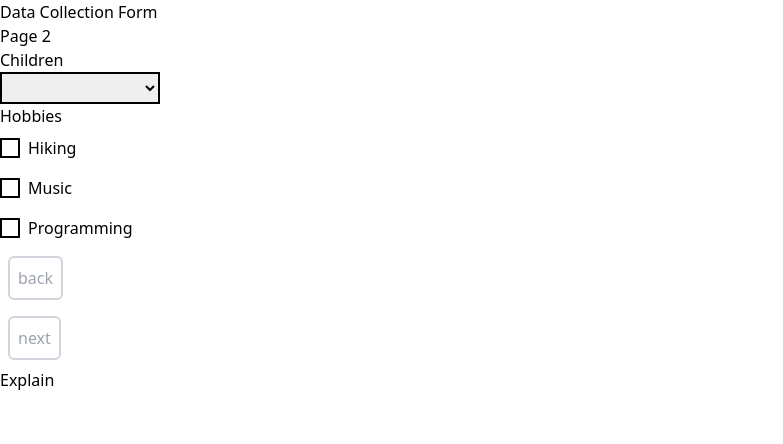
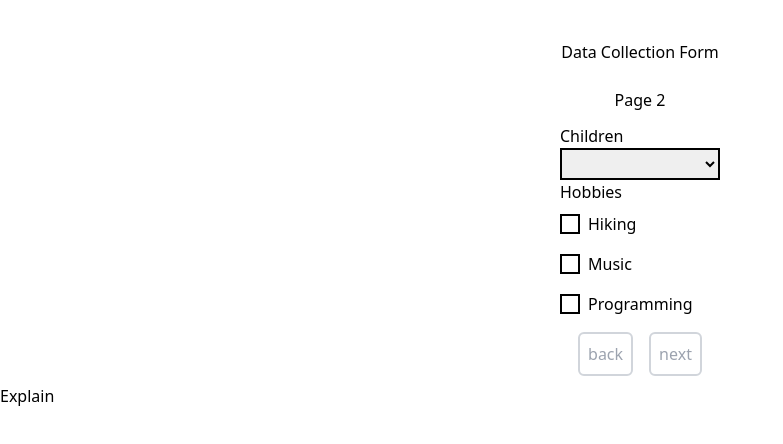
Before and after one commit to plutownium/westland-plain, a plain HTML site: page index.html in a window 1280 px wide. Both pictures are taken after a click on the button "next". Shown: the whole page, without its empty margins (0-783 px from the left). Drawn offline with nearby package versions, Linux system fonts and the light colour scheme.

Commit message:
align buttons horizontally; minor spacing adjustments

```diff
--- a/index.html
+++ b/index.html
@@ -12,10 +12,10 @@
     <script src="https://cdn.tailwindcss.com"></script>
 </head>
 <body>
-    <div>
+    <div class="flex justify-center mt-10 mb-6">
         <h1>Data Collection Form</h1>
     </div>
-    <main>
+    <main class="flex flex-col items-center">
     </main>
     <button onclick="explain()">Explain</button>
 </body>
--- a/render.js
+++ b/render.js
@@ -51,7 +51,7 @@ class Render {
             .join("");
 
         const header = this.makeHeader(page);
-        const buttons = this.makeButtons(page);
+        const buttons = `<div class="flex">${this.makeButtons(page)}</div>`;
         html = header + html + buttons;
         // console.log(html, "189rm");
         // console.log(this.target, 209);
@@ -65,7 +65,7 @@ class Render {
             </div>
         `;
         const header = this.makeHeader(page);
-        const buttons = this.makeButtons(page);
+        const buttons = `<div class="flex">${this.makeButtons(page)}</div>`;
         this.target.innerHTML = header + html + buttons;
     }
 
@@ -75,7 +75,7 @@ class Render {
 
     makeHeader(page) {
         return `
-            <div>
+            <div class="mb-3">
                 <h2>Page ${page}</h2>
             </div>
         `;
@@ -162,6 +162,7 @@ class Render {
                                 .childNodes[1].innerHTML;
                         console.log(choice, 162);
                         form.setHobbies(choice);
+                        // FIXME: clicking between checkbox and choice adds strange "\nMusic\n" to hobbies
                     }
                 );
             }
@@ -264,7 +265,7 @@ class Render {
     singleSelect(query, options, previousValue, inputHandler) {
         console.log(options, previousValue, 252);
         return `
-        <div class="flex flex-col">
+        <div class="w-40 flex flex-col">
             <div>
                 <h3>${query}</h3>
                 <select
@@ -297,7 +298,7 @@ class Render {
 
     multiSelect(query, options, previousValue, selections) {
         return `
-            <div class="flex flex-col">
+            <div class="w-40 flex flex-col">
                 <div>
                     <h3>${query}</h3>
                     <div>
```
